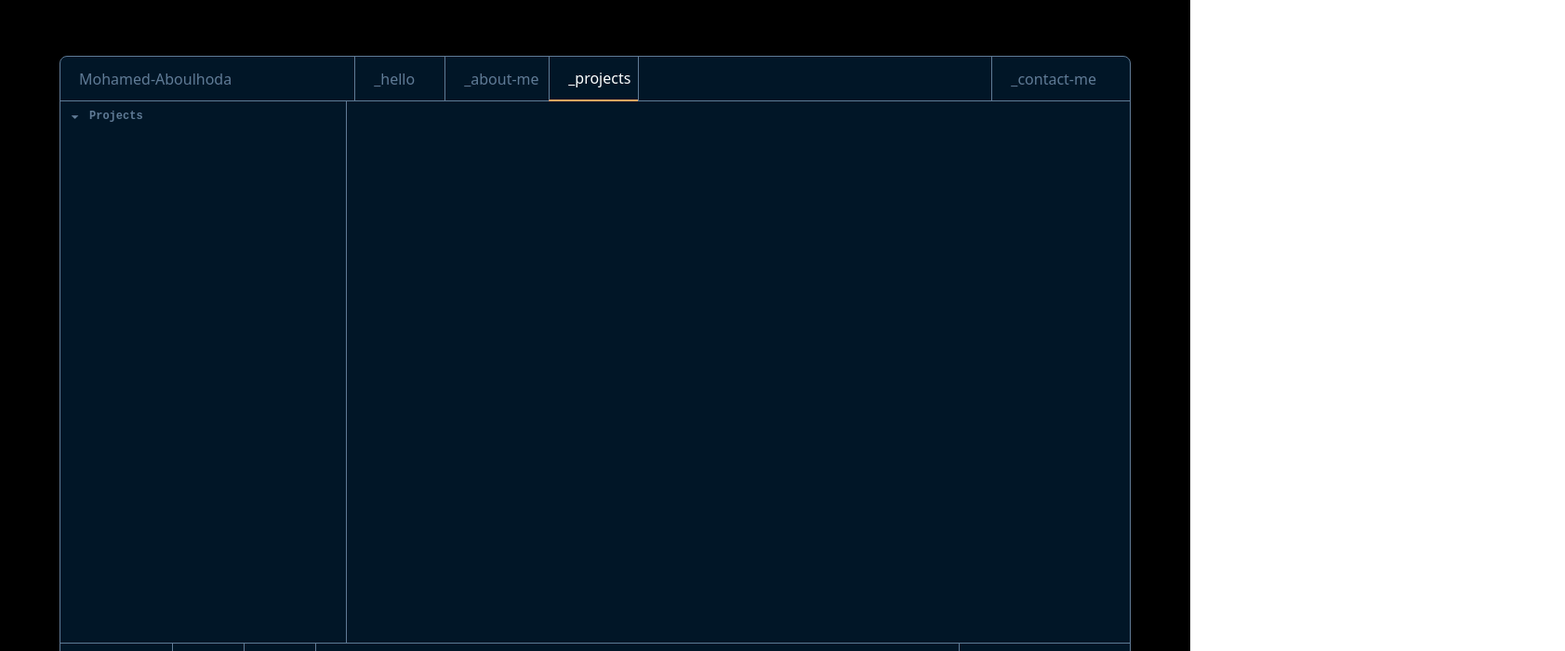
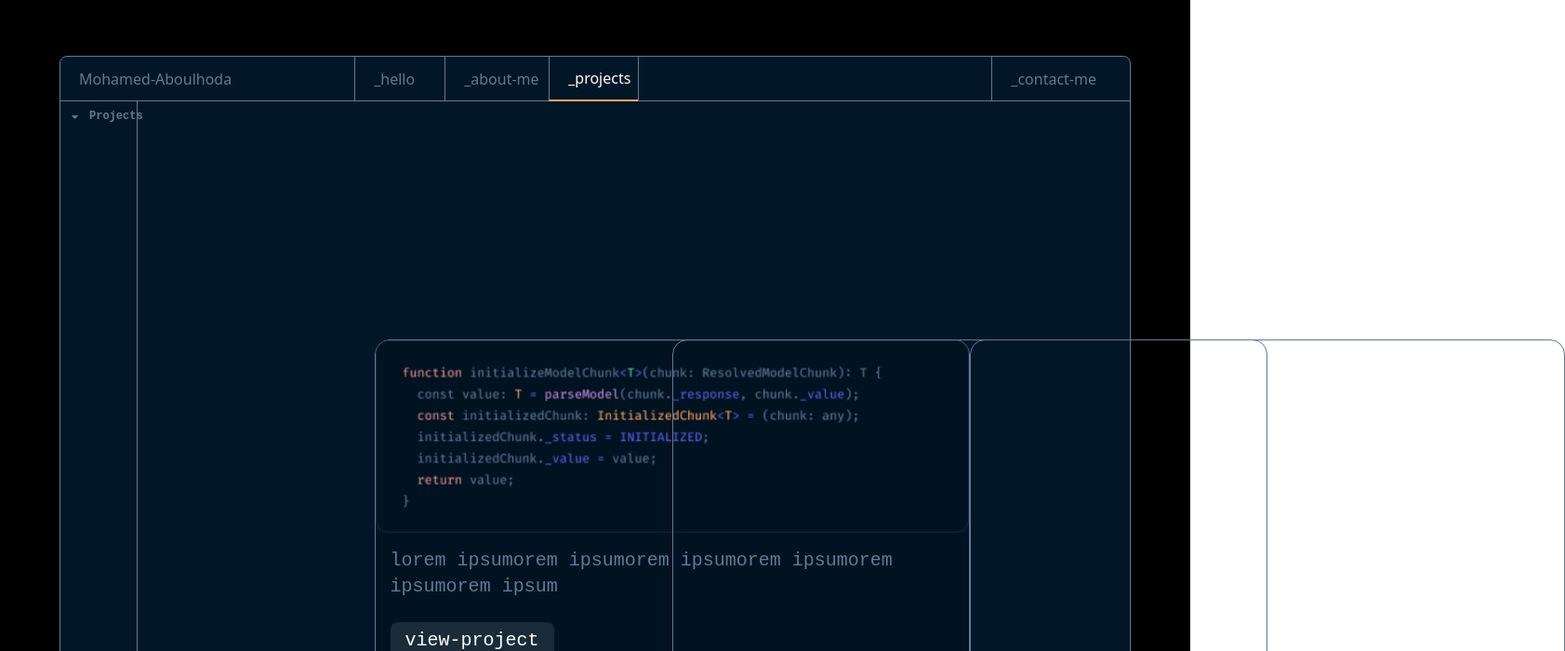
Before and after one commit to maboulho/potrfolio, a React (Vite) app in the folder portfolio/: page / in a window 1280 px wide. Both pictures are taken after a click on the element "_projects". Shown: the top 700 px of the page at 93% size, 1683 px wide, since content can reach past the window. Built offline with nearby package versions, Linux system fonts and the light colour scheme.

Commit message:
made the grid on the project page still not completed

```diff
--- a/portfolio/src/_projects.tsx
+++ b/portfolio/src/_projects.tsx
@@ -28,6 +28,7 @@ const Projects: React.FC = () => {
   };
 
   return (
+    <div className="flex w-full h-full">
     <div className="border-r divide-y divide-[#607B96] text-xs flex flex-col border-[#607B96] w-[19.25rem] h-full">
       <Folder
         name="Projects"
@@ -79,6 +80,31 @@ const Projects: React.FC = () => {
         </div>
       </Folder>
     </div>
+    <div className=" h-full w-full grid grid-cols-3  items-start justify-center gap-80 p-64">
+            <div className="w-[40rem]  h-96 flex flex-col rounded-2xl border border-[#607B96]">
+               <img src="code.png" alt="" />
+               <div className="justify-start gap-6 text-xl bg-[#011221] text-[#607B96] p-4 w-fit h-[90%] flex flex-col ">
+                <p>lorem ipsumorem ipsumorem ipsumorem ipsumorem ipsumorem ipsum</p>
+                <button className="bg-[#1C2B3A] w-44 rounded-lg text-white h-10">view-project</button>
+                </div>
+            </div>
+            <div className="w-[40rem] h-96 rounded-2xl border border-[#607B96]">
+
+            </div>
+            <div className="w-[40rem] h-96 rounded-2xl border border-[#607B96]">
+
+            </div>
+            <div className="w-[40rem] h-96 rounded-2xl border border-[#607B96]">
+
+            </div>
+            <div className="w-[40rem] h-96 rounded-2xl border border-[#607B96]">
+
+            </div>
+            <div className="w-[40rem] h-96 rounded-2xl border border-[#607B96]">
+
+            </div>
+    </div>
+    </div>
   );
 };
 
```
